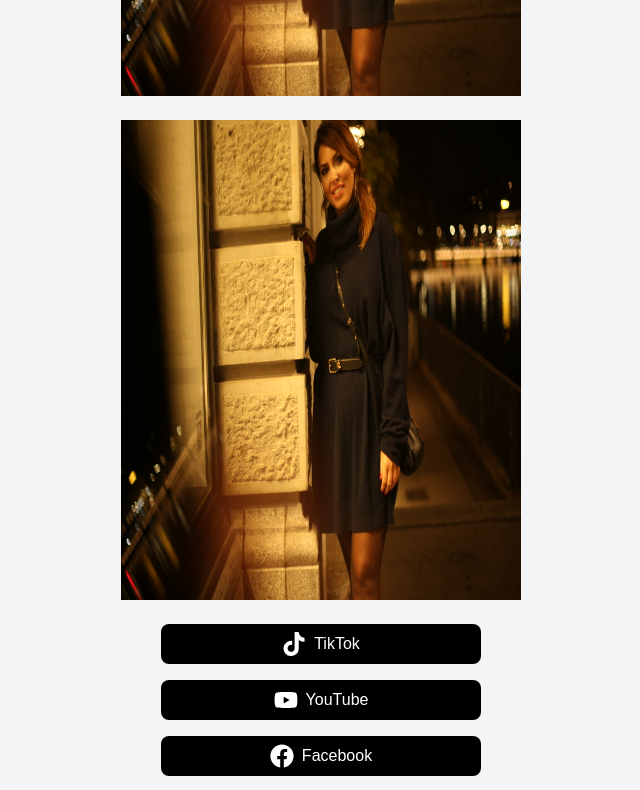
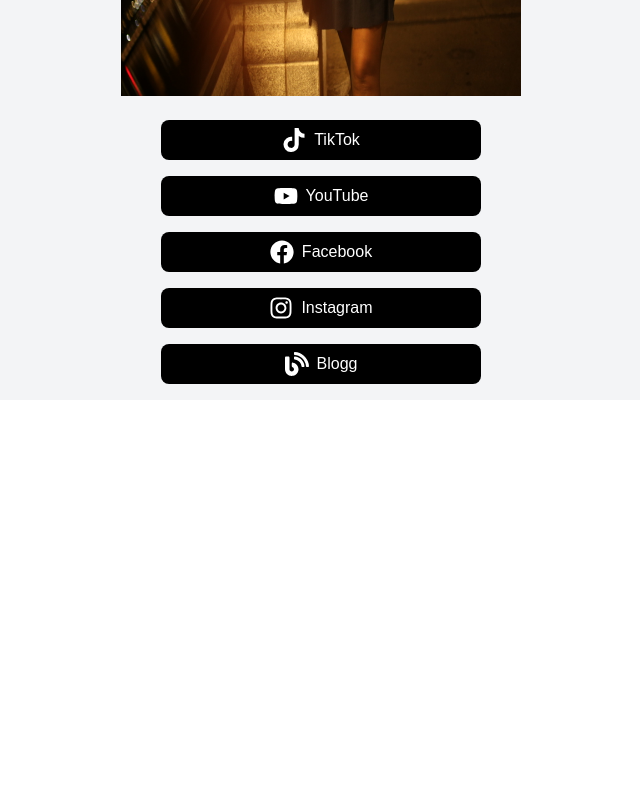
Before and after one commit to sayeh84/my-portfolio, a Next.js app: page / in a window 1280 px wide. Shown: the part 400-1190 px from the top of the page, without its empty margins (319-959 px from the left). After the commit the page ends 800 px from the top, so only its background shows below. Built offline with nearby package versions, Linux system fonts and the light colour scheme.

Commit message:
remove extra image

```diff
--- a/app/page.tsx
+++ b/app/page.tsx
@@ -17,13 +17,6 @@ export default function Page() {
         className="w-100 h-120  mb-6"
       />
 
-      <Image
-        src="/bild7.JPG"
-        alt="Min profilbild"
-        width={200}
-        height={200}
-        className="w-100 h-120  mb-6"
-      />
       {/* Sociala medier */}
       <div className="flex flex-col space-y-4 w-full max-w-xs">
         <a
```
